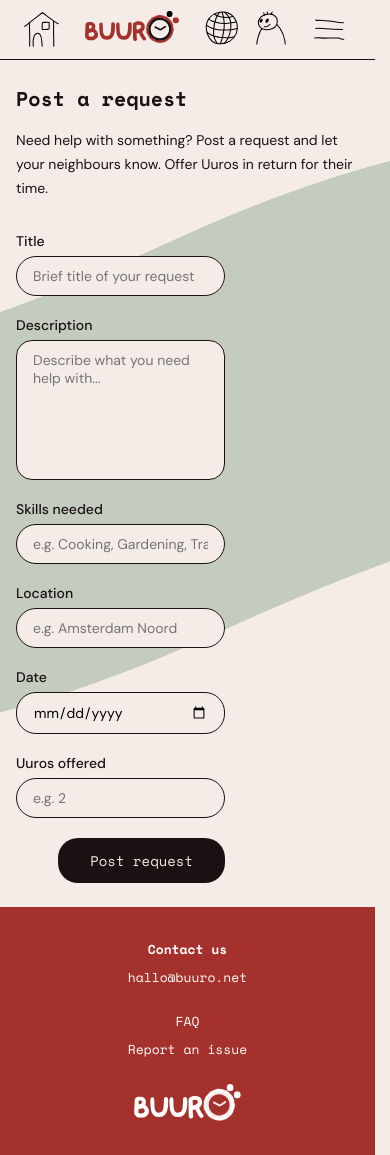
After one commit to ibao127/buuro-timebank, a Flask app: page /post-request in a window 390 px wide. The commit adds this page. Run offline with Flask 3, Linux system fonts and the light colour scheme.

Commit message:
feat: add post a request page, submit request button

```diff
--- a/app.py
+++ b/app.py
@@ -75,5 +75,13 @@ def report():
 @app.route('/submit_report')
 def submit_report():
     return render_template('submit_report.html')
+
+@app.route('/post-request')
+def post_request():
+    return render_template('post_request.html')
+
+@app.route('/confirmation-request')
+def confirmation_request():
+    return render_template('confirmation_request.html')
 if __name__ == '__main__':
     app.run(debug=True)
--- a/templates/index.html
+++ b/templates/index.html
@@ -3,7 +3,7 @@
 {% block content %}
     <section class="hero">
         <div class="hero-logo">
-            <img src="{{ url_for('static', filename='images/buuro-logo.svg') }}" alt="<span class="notranslate">Buuro</span>">
+            <img src="{{ url_for('static', filename='images/buuro-logo.svg') }}" alt="Buuro">
         </div>
         <div>
             <p>At <span class="notranslate">Buuro</span> we bring Amsterdam Noord together through shared time.</p>
@@ -61,7 +61,7 @@
                     <div class="card-item">
                         <h3>Minseo Lee — 2 uuros</h3>
                         <div class="card-text">
-                            <p>Since I just moved here as a student from abroad, I need some help figuring out Dutch burocracy.</p>
+                            <p>Since I just moved here as a student from abroad, I need some help figuring out Dutch bureaucracy.</p>
                         </div>
                         <a class="more-info" href="{{ url_for('requestMinseo') }}">more info</a>
                     </div>
--- /dev/null
+++ b/templates/post_request.html
@@ -0,0 +1,39 @@
+{% extends "layout.html" %}
+
+{% block content %}
+<section class="report">
+    <div class="report-left">
+        <h1>Post a request</h1>
+        <p>Need help with something? Post a request and let your neighbours know. Offer Uuros in return for their time.</p>
+    </div>
+    <div class="report-form">
+        <div class="form-field">
+            <label>Title</label>
+            <input type="text" placeholder="Brief title of your request">
+        </div>
+        <div class="form-field">
+            <label>Description</label>
+            <textarea placeholder="Describe what you need help with..."></textarea>
+        </div>
+        <div class="form-field">
+            <label>Skills needed</label>
+            <input type="text" placeholder="e.g. Cooking, Gardening, Translation">
+        </div>
+        <div class="form-field">
+            <label>Location</label>
+            <input type="text" placeholder="e.g. Amsterdam Noord">
+        </div>
+        <div class="form-field">
+            <label>Date</label>
+            <input type="date">
+        </div>
+        <div class="form-field">
+            <label>Uuros offered</label>
+            <input type="number" placeholder="e.g. 2" min="1">
+        </div>
+        <div class="form-submit">
+            <a href="{{ url_for('confirmation_request') }}" class="submit-btn">Post request</a>
+        </div>
+    </div>
+</section>
+{% endblock %}
--- a/templates/requests.html
+++ b/templates/requests.html
@@ -4,7 +4,7 @@
 <section class="requests">
     <div class="requests-header">
         <h1>See how you can help</h1>
-        <a href="#" class="post-btn">+ Post a request</a>
+        <a href="{{ url_for('post_request') }}" class="post-btn">+ Post a request</a>
     </div>
 
     <div class="search-bar">
```
Also changed, not shown: static/css/styles.css (+44 -1 lines), templates/confirmation_request.html (added, +10 -0 lines).
